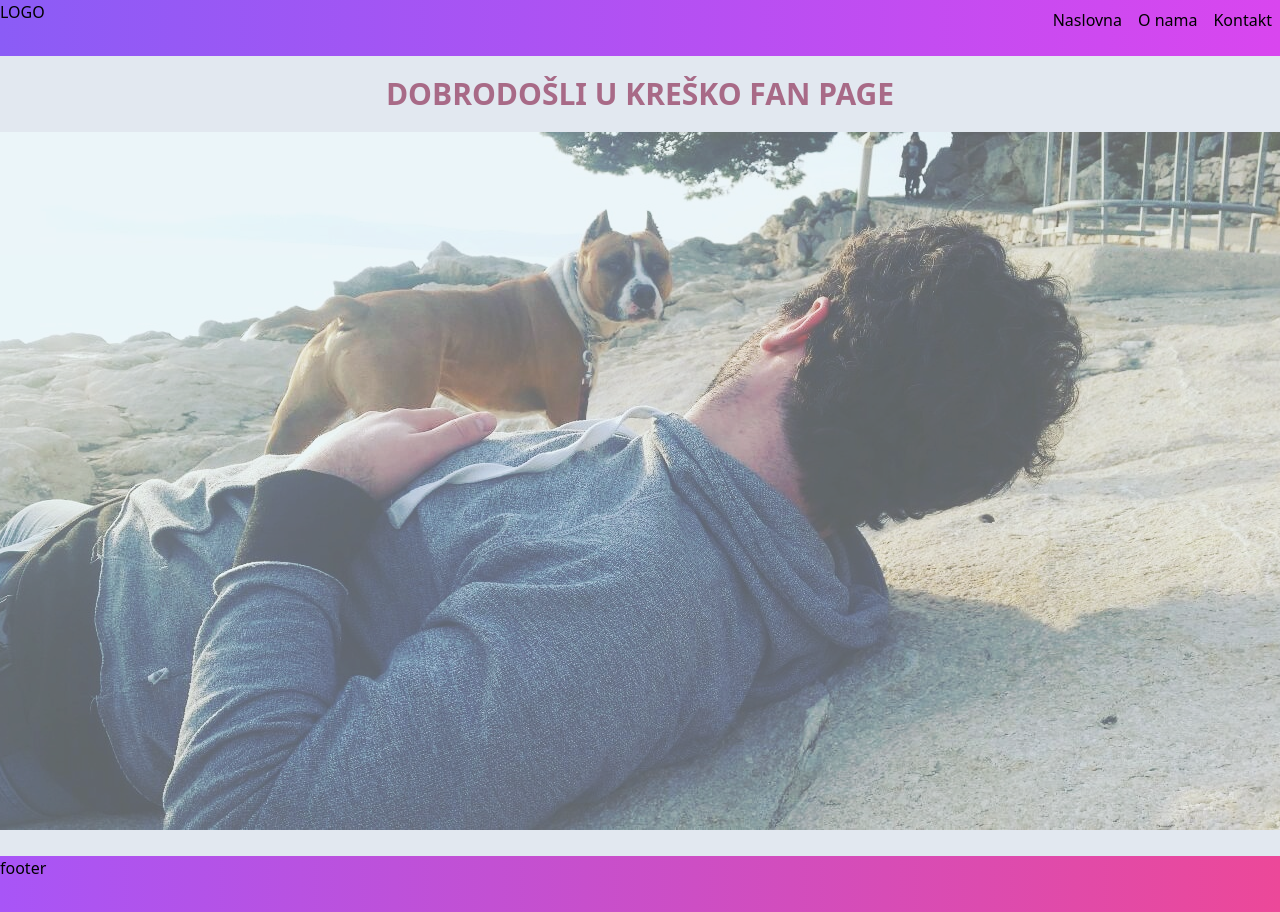
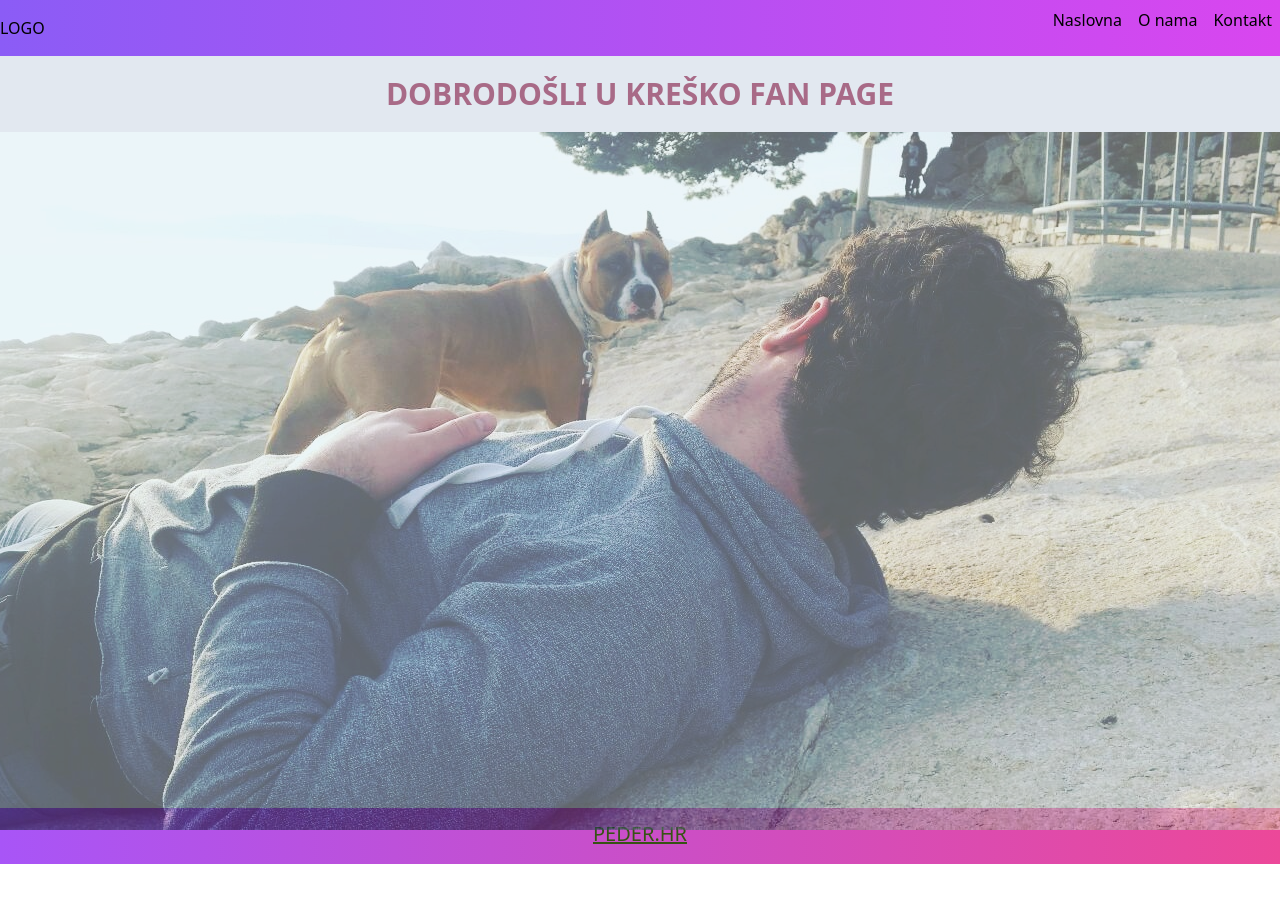
Before and after one commit to jazzDaniels/kresoPeder, a Next.js app: page / in a window 1280 px wide. After the commit the page ends 864 px from the top, so only its background shows below. Built offline with nearby package versions, Linux system fonts and the light colour scheme.

Commit message:
footer, logo

```diff
--- a/components/Footer.js
+++ b/components/Footer.js
@@ -1,7 +1,9 @@
+import { AiOutlineArrowUp } from "react-icons/fa";
+
 export default function Footer() {
   return (
-    <footer className="h-14 bg-gradient-to-r from-purple-500 to-pink-500">
-      footer
+    <footer className="h-14 bg-gradient-to-r from-purple-500 to-pink-500 text-center justify-content">
+      <h2 className="mt-3 underline text-xl text-lime-900">PEDER.HR</h2>
     </footer>
   );
 }
--- a/components/Header.js
+++ b/components/Header.js
@@ -3,7 +3,9 @@ import Link from "next/link";
 export default function Header() {
   return (
     <header className="flex flex-row justify-between h-14 bg-gradient-to-r from-violet-500 to-fuchsia-500">
-      <Link href="/">LOGO</Link>
+      <span className="flex flex-row items-center">
+        <Link href="/">LOGO</Link>
+      </span>
       <nav>
         <ul className="flex flex-row">
           <li className="p-2">
--- a/package.json
+++ b/package.json
@@ -11,7 +11,8 @@
   "dependencies": {
     "next": "12.2.2",
     "react": "18.2.0",
-    "react-dom": "18.2.0"
+    "react-dom": "18.2.0",
+    "react-icons": "^4.4.0"
   },
   "devDependencies": {
     "autoprefixer": "^10.4.7",
--- a/pages/_app.js
+++ b/pages/_app.js
@@ -1,5 +1,6 @@
 import Layout from "../components/Layout";
 import "../styles/globals.css";
+
 function MyApp({ Component, pageProps }) {
   return (
     <Layout>
--- a/pages/index.js
+++ b/pages/index.js
@@ -2,7 +2,7 @@ import React from "react";
 
 export default function Naslovna() {
   return (
-    <div className="bg-hero h-screen w-screen bg-no-repeat bg-center bg-scroll bg-auto">
+    <div className="bg-hero h-screen w-screen bg-no-repeat bg-center bg-scroll bg-auto -mb-12">
       <div className="bg-slate-200">
         <h6 className="text-center text-3xl uppercase text-center antialiased font-bold text-pink-900 p-5">
           Dobrodošli u Kreško fan page
--- a/pages/kontakt.js
+++ b/pages/kontakt.js
@@ -1,6 +1,6 @@
 export default function Kontakt() {
   return (
-    <div className="w-screen h-screen bg-hero bg-no-repeat bg-center bg-scroll bg-auto">
+    <div className="w-screen h-screen bg-hero bg-no-repeat bg-center bg-scroll bg-auto -mb-12">
       <div className="bg-slate-200">
         <h6 className="uppercase text-center antialiased font-bold text-pink-900 p-5 text-center text-2xl">
           Kontaktirajte nas ako ste i vi prosijede pederčine
--- a/pages/o-nama.js
+++ b/pages/o-nama.js
@@ -1,6 +1,6 @@
 export default function oNama() {
   return (
-    <div className="w-screen h-screen bg-hero bg-no-repeat bg-center bg-scroll bg-auto">
+    <div className="w-screen h-screen bg-hero bg-no-repeat bg-center bg-scroll bg-auto -mb-12">
       <div className="my-30 mb-30 bg-slate-200">
         <h6 className="uppercase text-center antialiased font-bold text-pink-900 p-5 text-center text-2xl">
           Mi smo vam u biti svi pederčine ka i on
```
Also changed, not shown: 1 other file (tests, documents, lock files or other folders).
